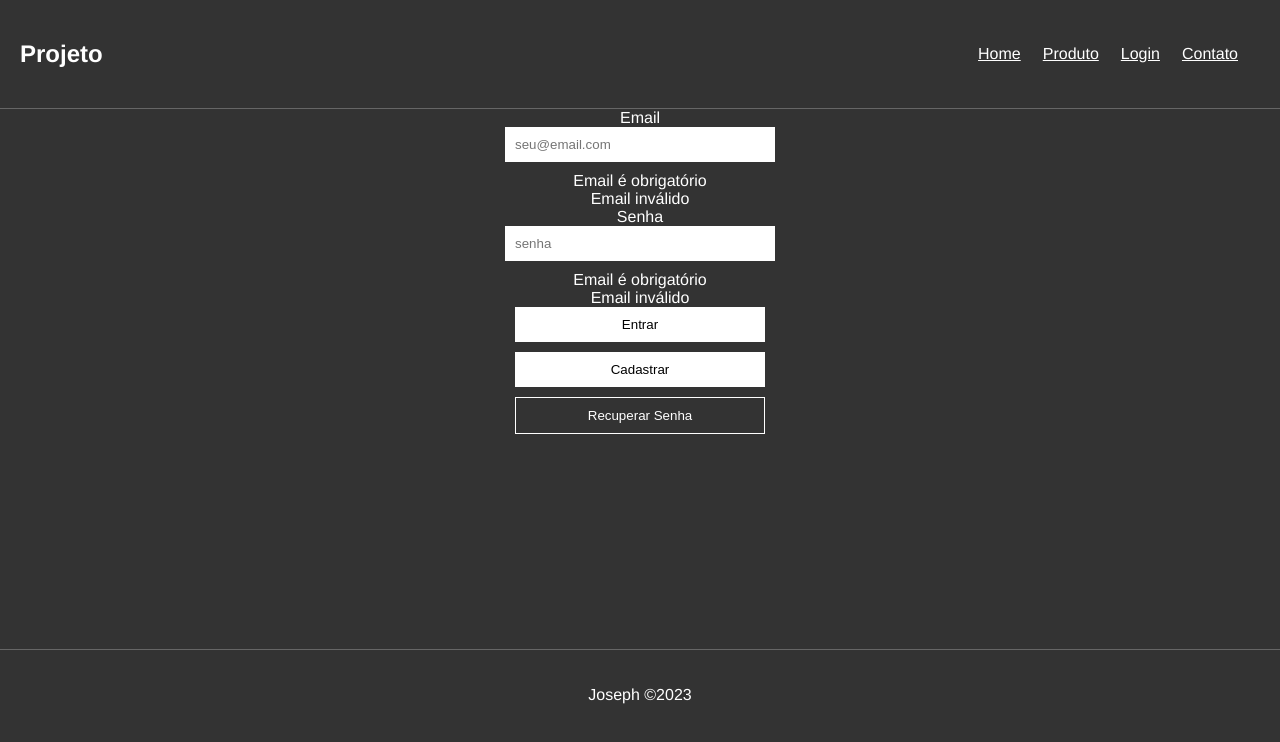
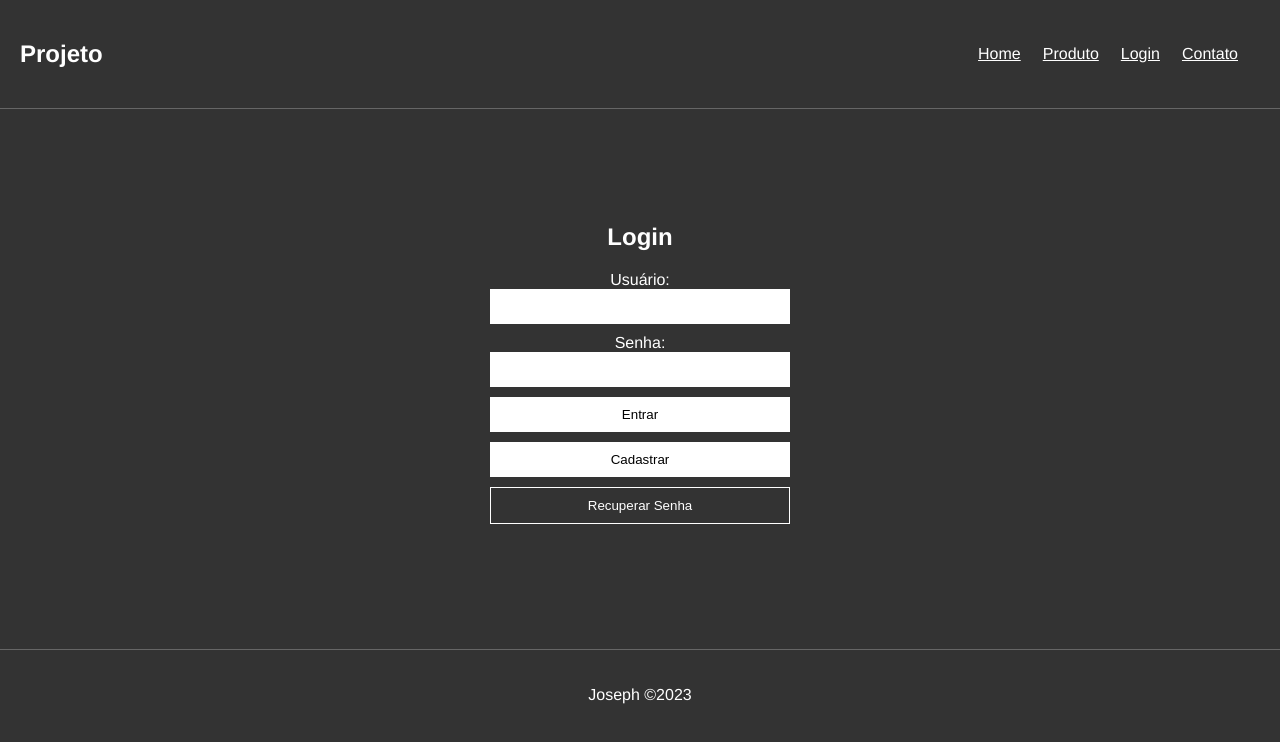
Before and after one commit to jmr230584/FRONT-END-API, a plain HTML site: page login.html in a window 1280 px wide. Drawn offline with Linux system fonts and the light colour scheme.

Commit message:
commit
alterações login.html e login.css

```diff
--- a/CSS/login.css
+++ b/CSS/login.css
@@ -29,16 +29,15 @@ ul li a{
 
 form{
     background-color: #333;
-    /*display: flex;*/
+    display: flex;
     justify-content: center;
-    align-items: center;
     height: 65vh;
-}
-form div div label{
-    text-align: left;
+    flex-direction: column;
 }
 
 input{
+    max-width: 280px;
+    width: 95%;
     padding: 10px;
     margin-bottom: 10px;
     border: none;
@@ -47,10 +46,11 @@ input{
 input, button{
     padding: 10px;
     margin-bottom: 10px;
-    width: 250px;
 }
 
 button{
+    max-width: 300px;
+    width: 100%;
     cursor: pointer;
 }
 button:active{
@@ -60,11 +60,16 @@ button:active{
 button[disabled]{
     opacity: 0.5;
 }
+
+.alinhar{
+    display: flex;
+    align-items: center;
+    justify-content: center;
+}
 .recuperar-senha{
     background-color: transparent;
     border: 1px solid white;
     color: white;
-
 }
 
 .entrar{
--- a/login.html
+++ b/login.html
@@ -1,11 +1,13 @@
 <!DOCTYPE html>
-<html lang="en">
+<html lang="pt-br">
+
 <head>
     <meta charset="UTF-8">
     <meta name="viewport" content="width=device-width, initial-scale=1.0">
     <title>Login</title>
     <link rel="stylesheet" href="CSS/login.css" />
 </head>
+
 <body>
     <nav>
         <h2> Projeto </h2>
@@ -16,19 +18,14 @@
             <li><a href="">Contato</a></li>
         </ul>
     </nav>
-
     <form>
         <div>
-            <div><label>Email</label></div>
-            <input type="email" name="email" id="email" onchange="validar()" placeholder="seu@email.com">
-            <div>Email é obrigatório</div>
-            <div>Email inválido</div>
-        </div>
-        <div>
-            <div><label>Senha</label></div>
-            <input type="password" name="password" id="password" placeholder="senha">
-            <div>Email é obrigatório</div>
-            <div>Email inválido</div>
+            <h2>Login</h2>
+            <label class="alinhar" for="username">Usuário:</label>
+            <input type="text" id="usuario" name="usuario" required>
+
+            <label class="alinhar" for="senha">Senha:</label>
+            <input type="senha" id="senha" name="senha" required>
         </div>
         <div>
             <button type="button" class="entrar" id="entrar">Entrar</button>
@@ -39,12 +36,10 @@
         <div>
             <button type="button" class="recuperar-senha" id="recuperar-senha">Recuperar Senha</button>
         </div>
-
     </form>
-
     <footer>
         <p>Joseph &copy;2023</p>
     </footer>
+</body>
 
-</body>
 </html>
```
Also changed, not shown: index.html (+1 -1 lines).
